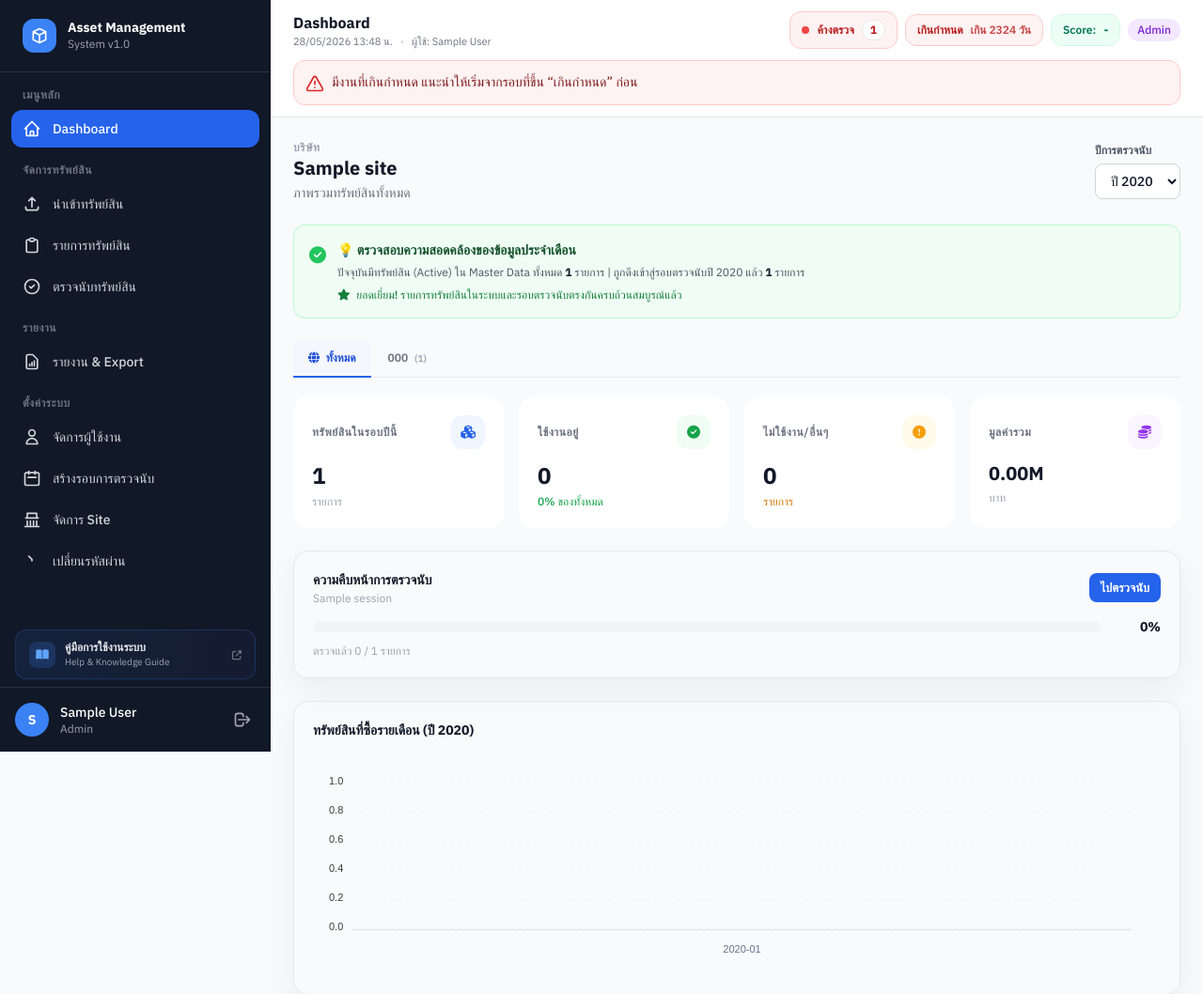
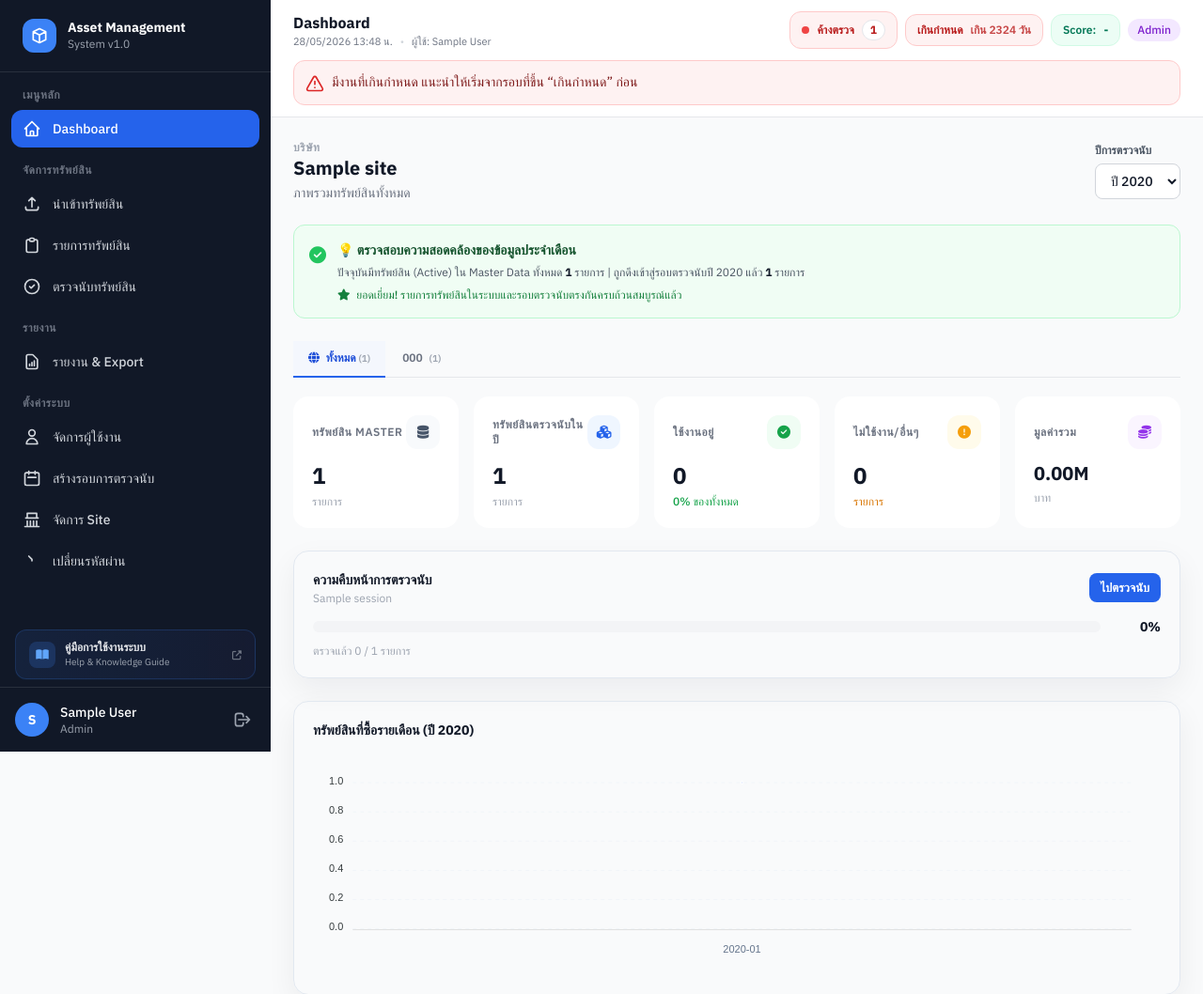
Before and after one commit to boonyadol-ksl/SmartAsset, a PHP site: page /pages/dashboard.php in a window 1280 px wide. Shown: the top 1058 px of the page at 94% size. Run offline with PHP 8.4, Linux system fonts and the light colour scheme; the visitor is signed in with stand-in values (Sample User, id 1); tables that the repository leaves empty hold one stand-in row (values such as "Sample post"); some libraries are stand-ins or nearby versions; some web fonts are replaced.

Commit message:
ปรับแสดงข้อมูล master และเพิ่มความเร็วในการ load dashboard โดยใช้  cache

```diff
--- a/pages/dashboard.php
+++ b/pages/dashboard.php
@@ -24,9 +24,31 @@ $auditYears = $db->fetchAll("
 ");
 $selectedYear = intval($_GET['audit_year'] ?? (empty($auditYears) ? date('Y') : $auditYears[0]['session_year']));
 
+$recentPage  = max(1, intval($_GET['rpage'] ?? 1));
+$recentLimit = 8;
+$recentOffset = ($recentPage - 1) * $recentLimit;
+
 $dashYearFilterSql = " AND s.session_year = ? ";
 $dashYearParams = [$selectedYear];
 
+$cacheDir = sys_get_temp_dir() . '/smartasset_dashboard';
+if (!is_dir($cacheDir)) {
+    @mkdir($cacheDir, 0777, true);
+}
+$cacheFile = $cacheDir . '/dashboard_' . $selectedYear . '_p' . $recentPage . '.json';
+$cacheTtl = 60; // seconds
+$cacheLoaded = false;
+if (is_file($cacheFile) && (time() - filemtime($cacheFile) < $cacheTtl)) {
+    $cacheData = json_decode(file_get_contents($cacheFile), true);
+    if (is_array($cacheData)) {
+        foreach ($cacheData as $key => $value) {
+            ${$key} = $value;
+        }
+        $cacheLoaded = true;
+    }
+}
+
+if (! $cacheLoaded) {
 // ═══ 📊 LOGIC ตรวจสอบยอดต่าง ASSETS กับ AUDIT ASSIGNMENT (เพิ่มเข้ามาใหม่) ═══
 // 1. นับจำนวนทรัพย์สินทั้งหมดที่มีอยู่ใน Master Data ปัจจุบัน (ที่มีสถานะ Active)
 $masterTotalAssets = $db->fetchOne("SELECT COUNT(*) as c FROM assets WHERE 1=1")['c']; // status = 'active'
@@ -147,10 +169,6 @@ $classData = $db->fetchAll("
 ", $dashYearParams);
 
 // Recent assets
-$recentPage  = max(1, intval($_GET['rpage'] ?? 1));
-$recentLimit = 8;
-$recentOffset = ($recentPage - 1) * $recentLimit;
-
 $recentTotal = $db->fetchOne("
     SELECT COUNT(DISTINCT aa.asset_id) as c
     FROM audit_assignments aa
@@ -171,16 +189,17 @@ $recentAssets = $db->fetchAll("
 $plantStats = $db->fetchAll("
     SELECT a.plant_code,
            COALESCE(p.plant_name, a.plant_code) AS plant_name,
-           COUNT(DISTINCT aa.asset_id)                                         AS total,
+           COUNT(DISTINCT a.id)                                         AS total,
+           COUNT(DISTINCT CASE WHEN s.id IS NOT NULL THEN a.id END)     AS inspected_count,
            SUM(CASE WHEN aa.status='completed' AND IFNULL(aa.remark, '') LIKE '%\"check_result\"%\"active\"%' THEN 1 ELSE 0 END) AS active_count,
            SUM(CASE WHEN aa.status='completed' AND IFNULL(aa.remark, '') LIKE '%\"check_result\"%\"inactive\"%' THEN 1 ELSE 0 END) AS cancelled_count,
            SUM(CASE WHEN aa.status='completed' AND IFNULL(aa.remark, '') NOT LIKE '%\"check_result\"%\"active\"%' AND IFNULL(aa.remark, '') NOT LIKE '%\"check_result\"%\"inactive\"%' THEN 1 ELSE 0 END) AS other_count,
            SUM(CASE WHEN aa.status='completed' AND IFNULL(aa.remark, '') LIKE '%\"check_result\"%\"active\"%' THEN COALESCE(a.acquis_val,0) ELSE 0 END) AS total_value
-    FROM audit_assignments aa
-    INNER JOIN audit_sessions s ON aa.session_id = s.id
-    INNER JOIN assets a ON aa.asset_id = a.id
+    FROM assets a
+    LEFT JOIN audit_assignments aa ON aa.asset_id = a.id
+    LEFT JOIN audit_sessions s ON aa.session_id = s.id AND s.session_year = ?
     LEFT JOIN plants p ON a.plant_code = p.plant_code
-    WHERE a.plant_code IS NOT NULL AND a.plant_code != ''" . $dashYearFilterSql . "
+    WHERE a.plant_code IS NOT NULL AND a.plant_code != ''
     GROUP BY a.plant_code, p.plant_name
     ORDER BY a.plant_code
 ", $dashYearParams);
@@ -227,8 +246,42 @@ foreach ($statusByPlantRaw as $r) {
         $statusByPlant[$r['plant_code']][$r['res_status']] = (int)$r['cnt'];
     }
 }
+
+$cacheData = [
+    'masterTotalAssets' => $masterTotalAssets,
+    'assignedInSession' => $assignedInSession,
+    'missingAssetCount' => $missingAssetCount,
+    'totalAssets' => $totalAssets,
+    'activeAssets' => $activeAssets,
+    'inactiveAssets' => $inactiveAssets,
+    'totalValue' => $totalValue,
+    'monthlyData' => $monthlyData,
+    'session' => $session,
+    'invTotal' => $invTotal,
+    'invChecked' => $invChecked,
+    'invPct' => $invPct,
+    'statusData' => $statusData,
+    'deptData' => $deptData,
+    'classData' => $classData,
+    'recentTotal' => $recentTotal,
+    'recentPages' => $recentPages,
+    'recentAssets' => $recentAssets,
+    'plantStats' => $plantStats,
+    'ccByPlant' => $ccByPlant,
+    'statusByPlant' => $statusByPlant,
+];
+
+@file_put_contents($cacheFile, json_encode($cacheData, JSON_UNESCAPED_UNICODE));
+}
 ?>
 <?php include __DIR__ . '/../components/head.php'; ?>
+
+<div id="pageLoadingOverlay" class="fixed inset-0 z-50 flex items-center justify-center bg-white/80">
+    <div class="text-center">
+        <div class="spinner text-blue-600 mb-3"></div>
+        <p class="text-sm text-gray-600">กำลังโหลดแดชบอร์ด...</p>
+    </div>
+</div>
 
 <div class="min-h-screen">
     <?php include __DIR__ . '/../components/sidebar.php'; ?>
@@ -296,7 +349,7 @@ foreach ($statusByPlantRaw as $r) {
             <nav class="flex overflow-x-auto gap-0.5 -mb-px no-scrollbar">
                 <button onclick="switchPlantTab('all')" id="tab-all"
                     class="plant-tab active flex-shrink-0 px-4 py-2.5 text-xs font-semibold border-b-2 transition-colors border-blue-600 text-blue-700 bg-blue-50/50">
-                    <i class="fas fa-globe mr-1"></i> ทั้งหมด
+                    <i class="fas fa-globe mr-1"></i> ทั้งหมด <span class="text-[10px] text-gray-400">(<?= number_format($masterTotalAssets) ?>)</span>
                 </button>
                 <?php foreach ($plantStats as $ps): ?>
                 <button onclick="switchPlantTab('<?= htmlspecialchars($ps['plant_code'], ENT_QUOTES) ?>')"
@@ -311,10 +364,21 @@ foreach ($statusByPlantRaw as $r) {
 
         <div id="content-all">
 
-        <div class="grid grid-cols-2 lg:grid-cols-4 gap-4 mb-6">
+        <div class="grid grid-cols-2 lg:grid-cols-5 gap-4 mb-6">
             <div class="stat-card">
                 <div class="flex items-center justify-between mb-3">
-                    <p class="text-xs font-semibold text-gray-500 uppercase tracking-wider">ทรัพย์สินในรอบปีนี้</p>
+                    <p class="text-xs font-semibold text-gray-500 uppercase tracking-wider">ทรัพย์สิน Master</p>
+                    <div class="w-9 h-9 rounded-xl bg-slate-50 flex items-center justify-center">
+                        <i class="fas fa-database text-slate-600 text-sm"></i>
+                    </div>
+                </div>
+                <p class="text-2xl font-bold text-gray-900"><?= number_format($masterTotalAssets) ?></p>
+                <p class="text-xs text-gray-400 mt-1">รายการ</p>
+            </div>
+
+            <div class="stat-card">
+                <div class="flex items-center justify-between mb-3">
+                    <p class="text-xs font-semibold text-gray-500 uppercase tracking-wider">ทรัพย์สินตรวจนับในปี</p>
                     <div class="w-9 h-9 rounded-xl bg-blue-50 flex items-center justify-center">
                         <i class="fas fa-cubes text-blue-600 text-sm"></i>
                     </div>
@@ -479,15 +543,25 @@ foreach ($statusByPlantRaw as $r) {
                 <a href="asset-list.php?plant=<?= urlencode($pCode) ?>" class="text-xs text-blue-600 hover:underline font-medium">ดูรายการทั้งหมด →</a>
             </div>
 
-            <div class="grid grid-cols-2 lg:grid-cols-4 gap-4 mb-5">
+            <div class="grid grid-cols-2 lg:grid-cols-5 gap-4 mb-5">
                 <div class="stat-card">
                     <div class="flex items-center justify-between mb-2">
-                        <p class="text-xs font-semibold text-gray-500 uppercase">ทรัพย์สินทั้งหมด</p>
+                        <p class="text-xs font-semibold text-gray-500 uppercase">ทรัพย์สิน Master</p>
                         <div class="w-8 h-8 rounded-xl bg-blue-50 flex items-center justify-center">
-                            <i class="fas fa-cubes text-blue-600 text-xs"></i>
+                            <i class="fas fa-database text-blue-600 text-xs"></i>
                         </div>
                     </div>
                     <p class="text-2xl font-bold text-gray-900"><?= number_format($ps['total']) ?></p>
+                    <p class="text-xs text-gray-400 mt-1">รายการ</p>
+                </div>
+                <div class="stat-card">
+                    <div class="flex items-center justify-between mb-2">
+                        <p class="text-xs font-semibold text-gray-500 uppercase">ตรวจนับในปี <?= htmlspecialchars($selectedYear) ?></p>
+                        <div class="w-8 h-8 rounded-xl bg-slate-50 flex items-center justify-center">
+                            <i class="fas fa-calendar-check text-slate-600 text-xs"></i>
+                        </div>
+                    </div>
+                    <p class="text-2xl font-bold text-gray-900"><?= number_format($ps['inspected_count']) ?></p>
                     <p class="text-xs text-gray-400 mt-1">รายการ</p>
                 </div>
                 <div class="stat-card">
@@ -697,6 +771,16 @@ function changeAuditYear(year) {
     url.searchParams.set('audit_year', year);
     window.location = url.toString();
 }
+
+window.addEventListener('DOMContentLoaded', () => {
+    const overlay = document.getElementById('pageLoadingOverlay');
+    if (overlay) overlay.style.display = 'none';
+});
+
+window.addEventListener('beforeunload', () => {
+    const overlay = document.getElementById('pageLoadingOverlay');
+    if (overlay) overlay.style.display = 'flex';
+});
 </script>
 </body>
 </html>
```
Also changed, not shown: AGENTS.md (added, +48 -0 lines).
